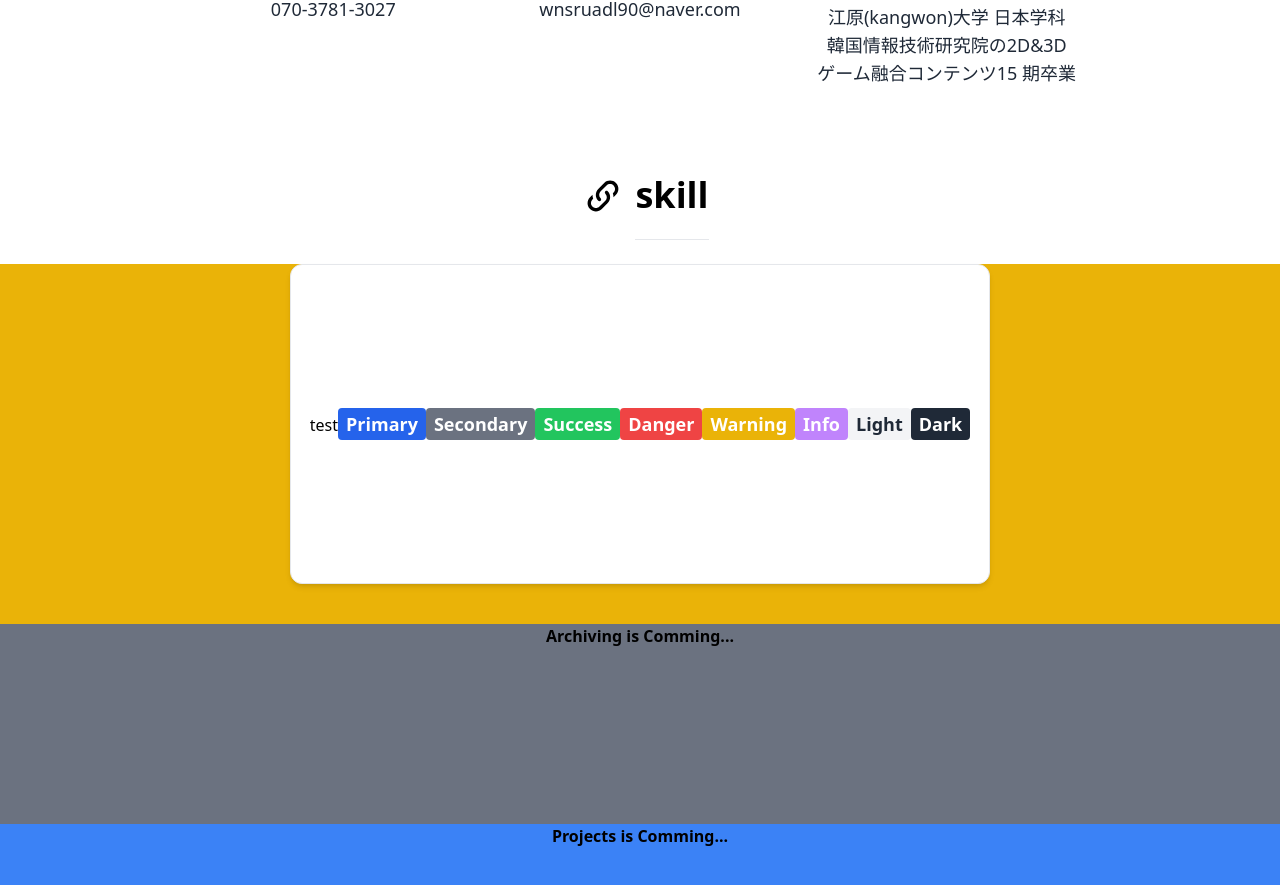
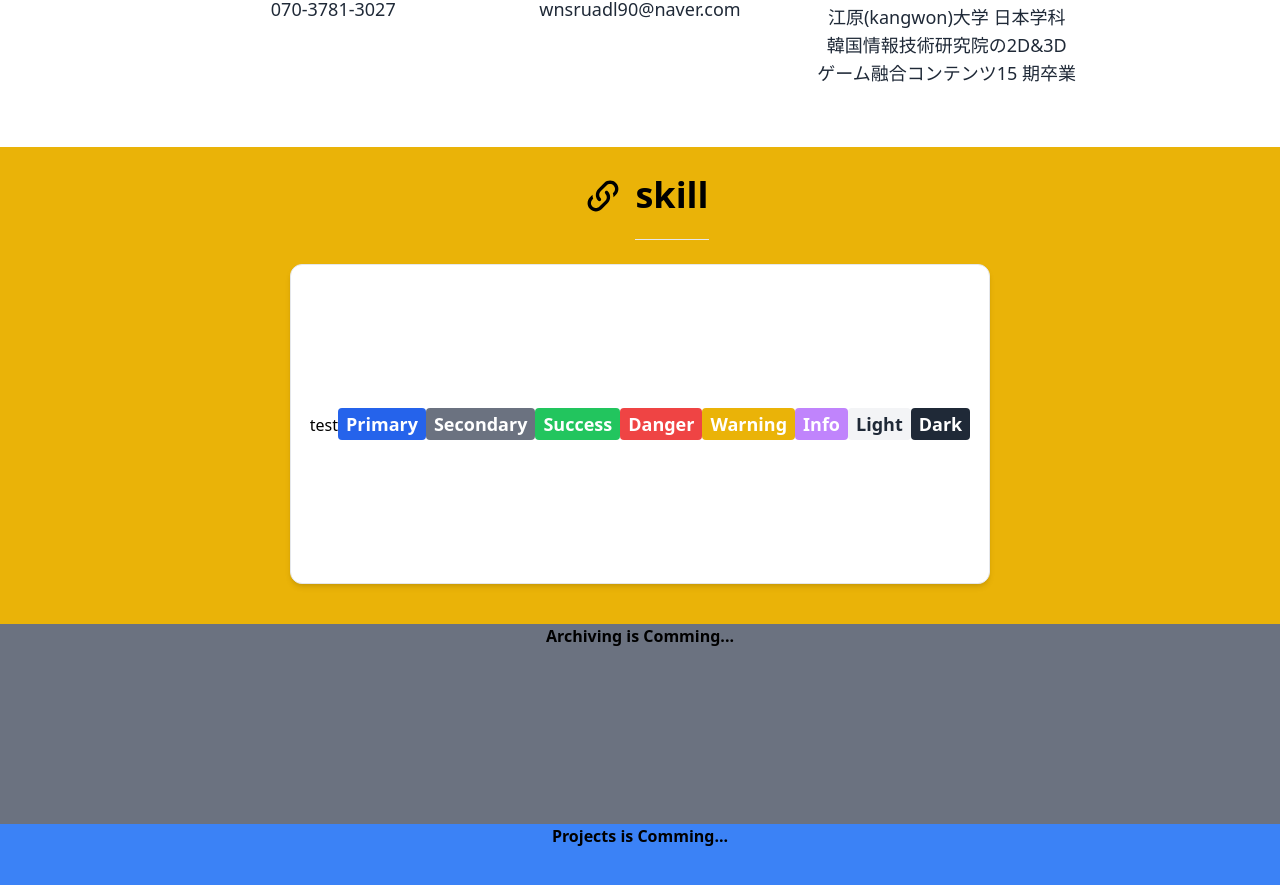
Before and after one commit to GitHubKimJunGyeom/myPortFolio-nuxt, a Nuxt app in the folder kjk-portfolio/: page / in a window 1280 px wide. Shown: the part 1366-2251 px from the top of the page. Built offline with nearby package versions, Linux system fonts and the light colour scheme.

Commit message:
bg 수정

```diff
--- a/kjk-portfolio/components/Skill.vue
+++ b/kjk-portfolio/components/Skill.vue
@@ -1,5 +1,5 @@
 <template>
-    <div id="skills" class="flex items-center justify-center w-screen pt-7 pb-6">
+    <div id="skills" class="flex items-center justify-center w-screen pt-7 pb-6 bg-yellow-500">
         <a href="#skills">
         <img src="@/static/assets/img/svg/link-variant.svg" class="pb-6 w-[64px] h-[64px]">
         </a>
```
